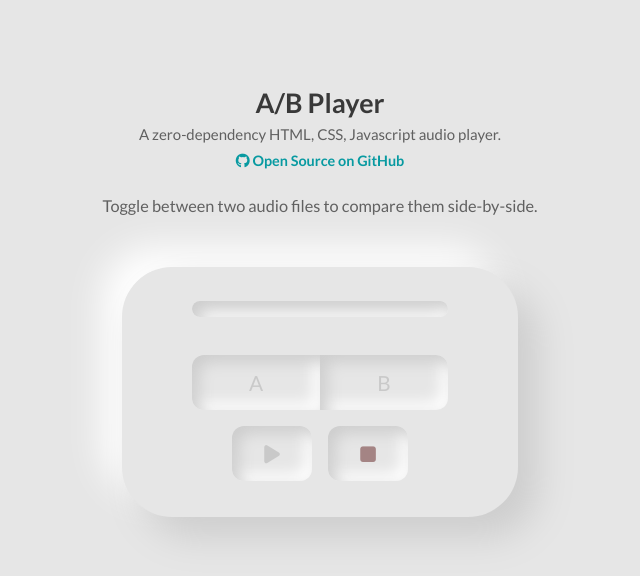
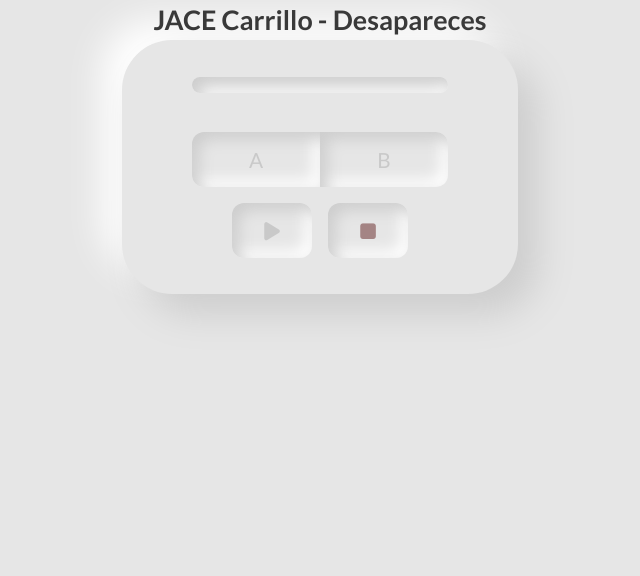
Before and after one commit to jacobcardinal/JACECarrilloAB, a plain HTML site: page index.html in a window 1280 px wide. Shown: the whole page, without its empty margins (320-960 px from the left). Drawn offline with Linux system fonts and the light colour scheme.

Commit message:
Update index.html

```diff
--- a/index.html
+++ b/index.html
@@ -40,14 +40,8 @@
 
   <body>
     <div id="intro">
-      <h1>A/B Player</h1>
-      <div id="tagline">
-        A zero-dependency HTML, CSS, Javascript audio player.
-      </div>
+      <h1>JACE Carrillo - Desapareces</h1>
 
-      <a href="https://github.com/mattbartley/AB-Audio-Player" target="_blank"><i class="fa-brands fa-github"></i> Open Source on GitHub</a>
-      <p>Toggle between two audio files to compare them side-by-side.</p>
-    </div>
     <div class="player__wrapper">
       <div class="progress__container" id="progress">
         <div class="progress__bar" id="progress__fill"></div>
```
